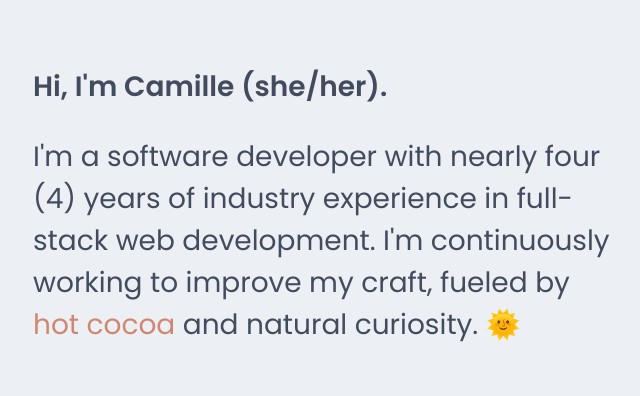
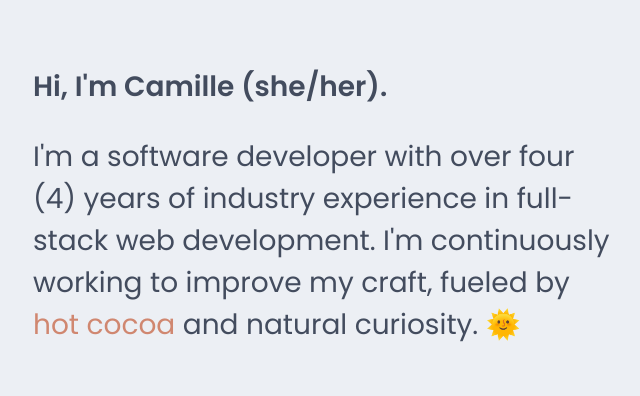
Before and after one commit to camillevillnv/camillevillnv.github.io, a website: page index.html in a window 1280 px wide. Shown: the part 1160-1556 px from the top of the page, 313-953 px from the left. Drawn offline with Linux system fonts and the light colour scheme.

Commit message:
Update index.html

```diff
--- a/index.html
+++ b/index.html
@@ -30,7 +30,7 @@
             </div>
             <div class="intro__text">
                 <p class="font-semibold">Hi, I'm Camille (she/her).</p>
-                <p>I'm a software developer with nearly four (4) years of industry experience in full-stack web development.
+                <p>I'm a software developer with over four (4) years of industry experience in full-stack web development.
                     I'm continuously working to improve my craft, fueled by <span class="textColor-nord12">hot cocoa</span> and natural curiosity. 🌞</p>
             </div>
         </div>
```
